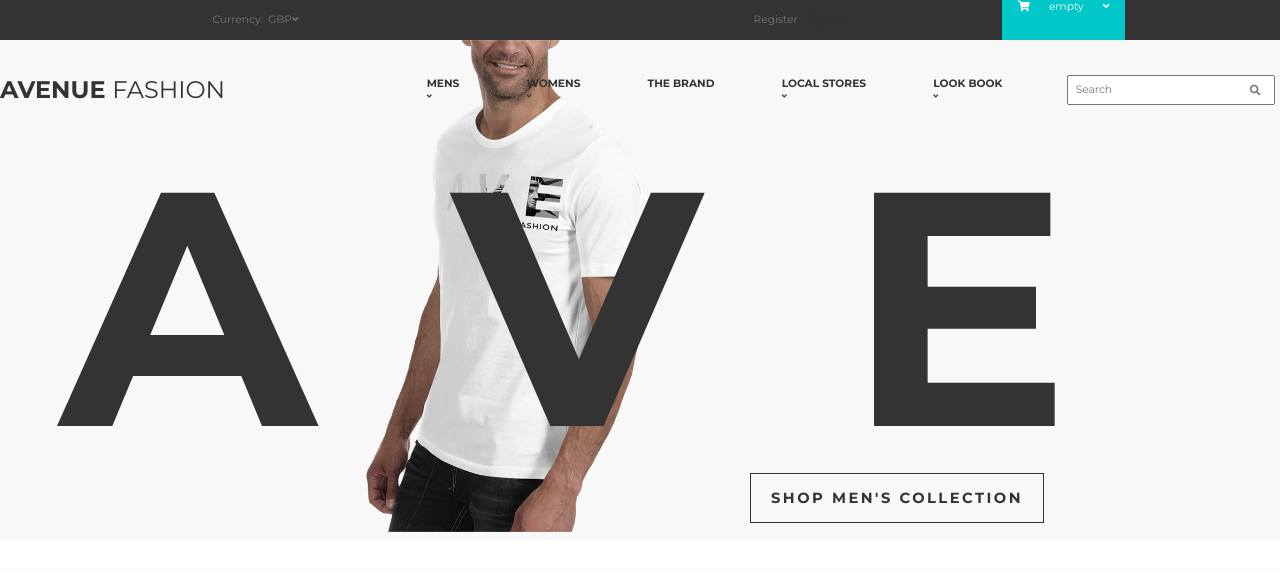
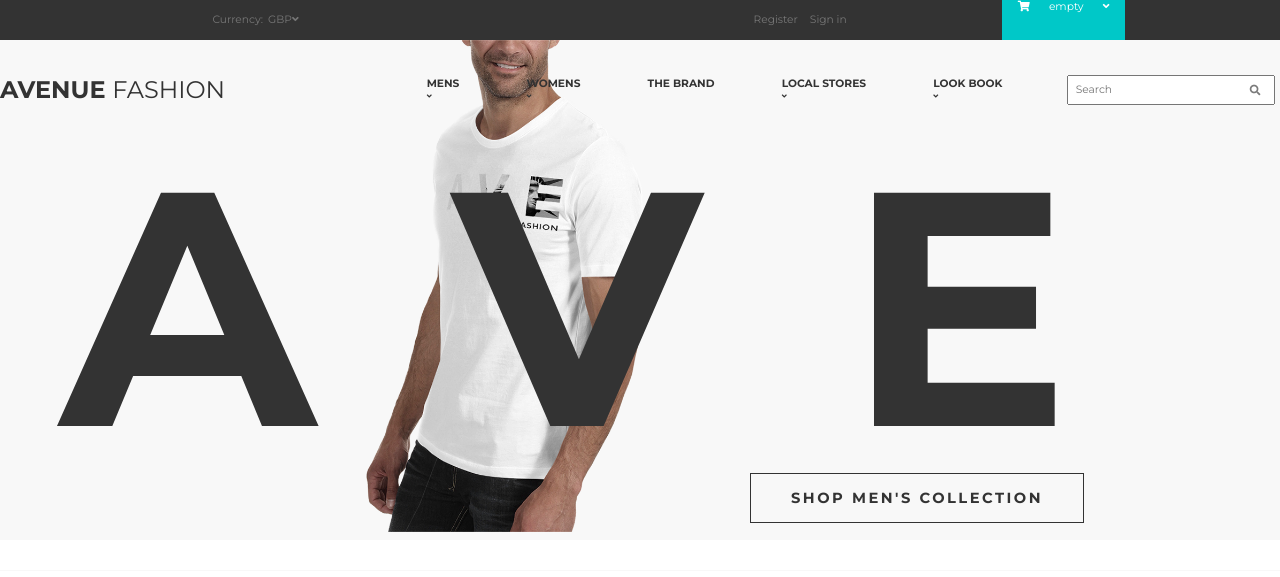
Before and after one commit to hjaltedaniel/Avenue-Fashion, a Vue app: page / in a window 1280 px wide. Shown: the top 577 px of the page. Built offline with nearby package versions, Linux system fonts and the light colour scheme; data requests are answered from the project's data file.

Commit message:
Fixing link issues

```diff
--- a/src/components/global/Topbar.vue
+++ b/src/components/global/Topbar.vue
@@ -79,7 +79,10 @@ export default {
     justify-self: center;
 
     :hover {
-      color: lighten($midgrey, 10);
+      color: $blue;
+    }
+    a {
+      color: $midgrey;
     }
   }
 
--- a/src/components/homepage/Slider.vue
+++ b/src/components/homepage/Slider.vue
@@ -54,10 +54,9 @@ export default {};
 
     &__button {
       margin-left: 750px;
-      z-index: 10;
+      z-index: 3;
 
       button {
-        color: $grey;
         font-family: $head-font;
         font-weight: 600;
         font-size: 11pt;
@@ -67,6 +66,13 @@ export default {};
         padding-left: 20px;
         padding-right: 20px;
         height: 50px;
+        a {
+          color: $grey;
+          padding: 20px;
+          &:hover {
+            color: $white;
+          }
+        }
 
         &:hover {
           background-color: $grey;
```
